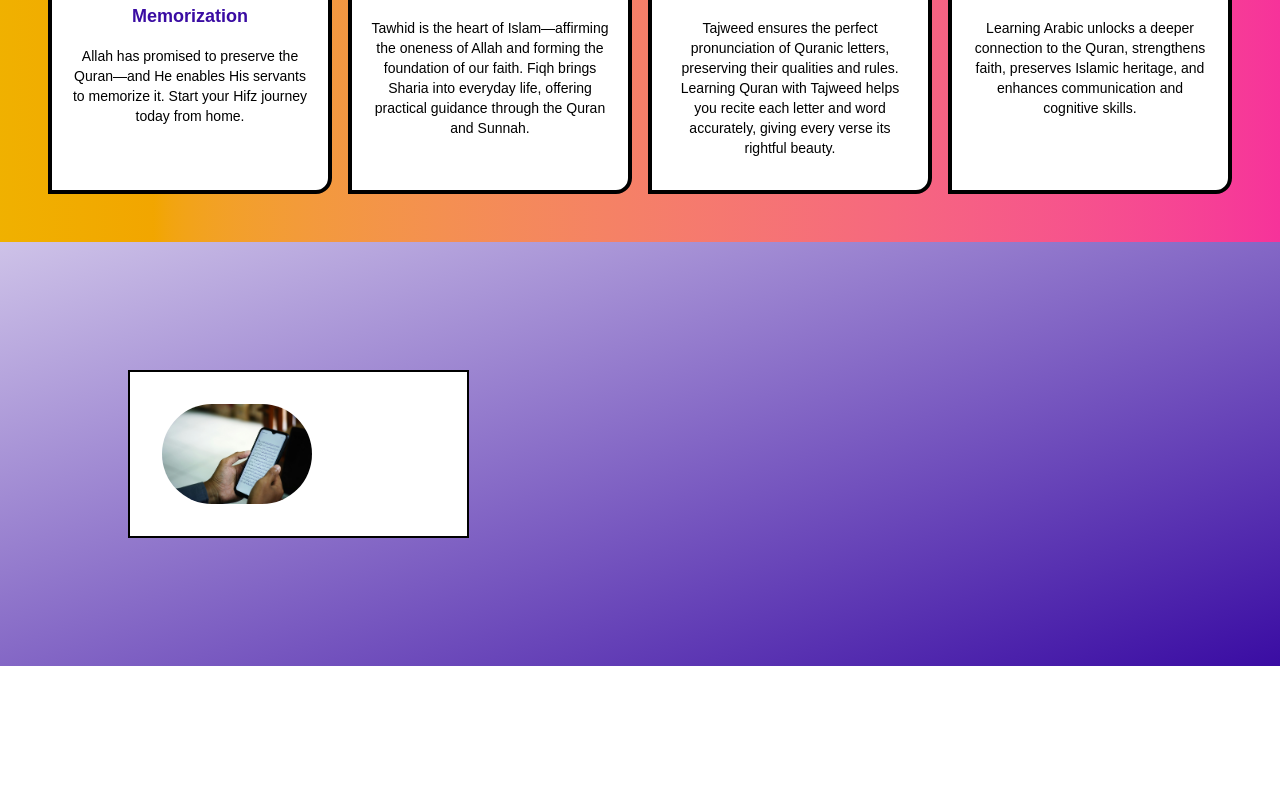
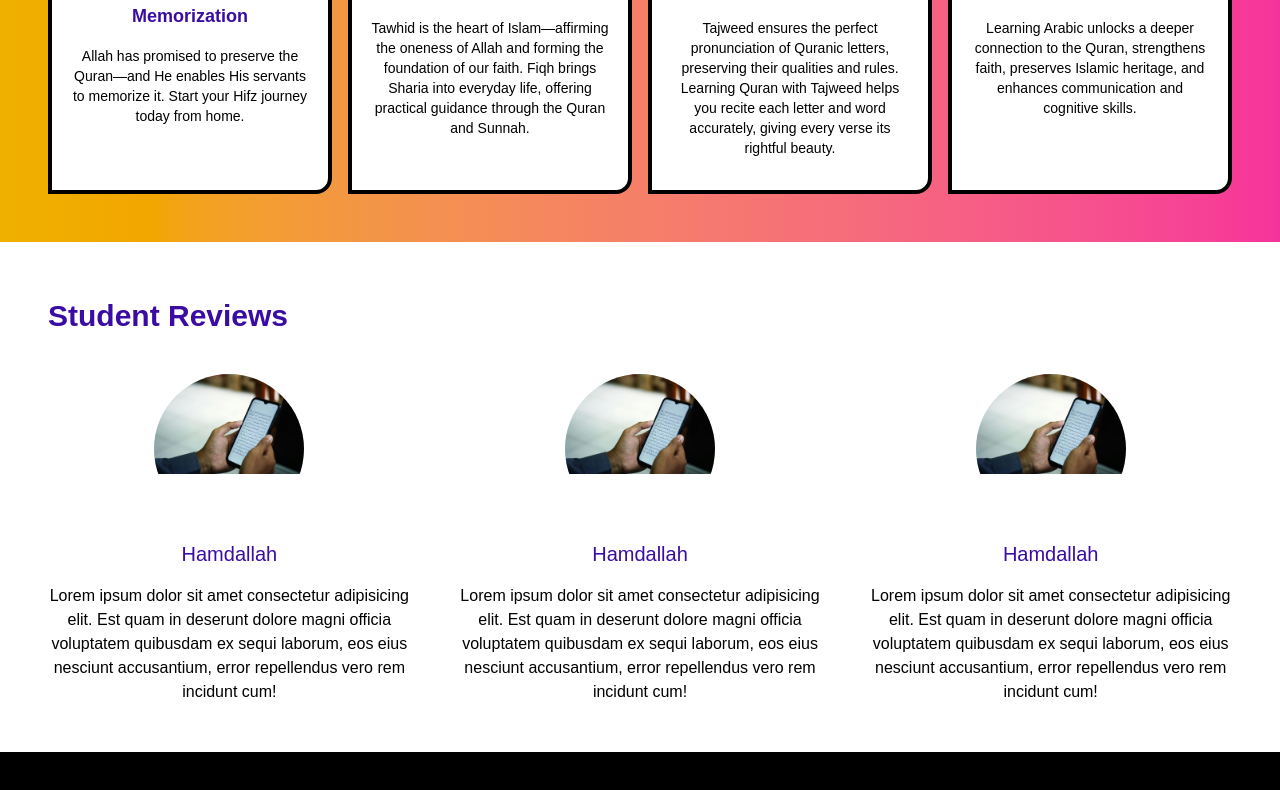
Before and after one commit to doiayokanmi/alaramma, a Next.js app: page / in a window 1280 px wide. Shown: the part 2296-3086 px from the top of the page. Before the commit the page ends 2962 px from the top, so only its background shows below. Built offline with nearby package versions, Linux system fonts and the light colour scheme; grey boxes are pictures that could not be loaded.

Commit message:
again434ee ttegdggdte rrrfgdgdg and gerr hdehdhhe

```diff
--- /dev/null
+++ b/app/components/Footer.tsx
@@ -0,0 +1,11 @@
+import React from 'react'
+
+function Footer() {
+  return (
+    <div className='bg-black text-white p-8 lg:p-12'>
+
+    </div>
+  )
+}
+
+export default Footer
--- a/app/components/Reviews.tsx
+++ b/app/components/Reviews.tsx
@@ -1,18 +1,42 @@
+import { reviewList } from '@/constants/constant'
 import Image from 'next/image'
 import React from 'react'
 
 function Reviews() {
-  return (
-    <div className='lg:p-32 p-8 bg-gradient-to-br from-primary/25 to-primary'>
-        <div className="flex flex-col lg:flex-row gap-12">
-            <div className="basis-1/3 bg-white p-8 border-2">
-                <div className="rounded-full ">
-                    <Image className='rounded-full max-h-[150px] max-w-[150px] overflow-hidden' src={'/reading.jpg'} width={150} height={150} alt='' />
-                </div>
+    return (
+        <div className='lg:p-12 p-8'>
+            <h2 className="font-extrabold py-2 lg:mb-8 mb-2 capitalize text-primary text-xl lg:text-3xl">
+                Student Reviews
+            </h2>
+            <div className="flex flex-col lg:flex-row gap-12">
+                {
+                    reviewList.map((review) => (
+                        <div key={review.id} className="flex flex-col items-center justify-center text-center gap-4 basis-1/3">
+
+                            <div className="rounded-full overflow-hidden w-[150px] h-[150px]">
+                                <Image
+                                    className="object-cover"
+                                    src="/reading.jpg"
+                                    width={150}
+                                    height={150}
+                                    alt="Reading"
+                                />
+                            </div>
+
+                            <h2 className="text-primary text-xl text-bold">
+                                Hamdallah
+                            </h2>
+
+                            <p>
+                                Lorem ipsum dolor sit amet consectetur adipisicing elit. Est quam in deserunt dolore magni officia voluptatem quibusdam ex sequi laborum, eos eius nesciunt accusantium, error repellendus vero rem incidunt cum!
+                            </p>
+
+                        </div>
+                    ))
+                }
             </div>
         </div>
-    </div>
-  )
+    )
 }
 
 export default Reviews
--- a/app/page.tsx
+++ b/app/page.tsx
@@ -7,6 +7,7 @@ import Banner from "./components/Banner";
 import Story from "./components/Story";
 import Offer from "./components/Offer";
 import Reviews from "./components/Reviews";
+import Footer from "./components/Footer";
 
 export default function Home() {
   return (
@@ -39,6 +40,7 @@ export default function Home() {
         <Story />
         <Offer />
         <Reviews />
+        <Footer />
 
         {/* End here */}
     </main>
--- a/constants/constant.ts
+++ b/constants/constant.ts
@@ -59,3 +59,24 @@ export const offerList: SupportItem[] = [
     para: 'Learning Arabic unlocks a deeper connection to the Quran, strengthens faith, preserves Islamic heritage, and enhances communication and cognitive skills.',
   },
 ]
+
+export const reviewList: SupportItem[] = [
+  {
+    id: 0,
+    image: "/alphabet.webp",
+    title: "Arabic",
+    para: 'Learning Arabic unlocks a deeper connection to the Quran, strengthens faith, preserves Islamic heritage, and enhances communication and cognitive skills.',
+  },
+  {
+    id: 1,
+    image: "/alphabet.webp",
+    title: "Arabic",
+    para: 'Learning Arabic unlocks a deeper connection to the Quran, strengthens faith, preserves Islamic heritage, and enhances communication and cognitive skills.',
+  },
+  {
+    id: 2,
+    image: "/alphabet.webp",
+    title: "Arabic",
+    para: 'Learning Arabic unlocks a deeper connection to the Quran, strengthens faith, preserves Islamic heritage, and enhances communication and cognitive skills.',
+  },
+]
```
